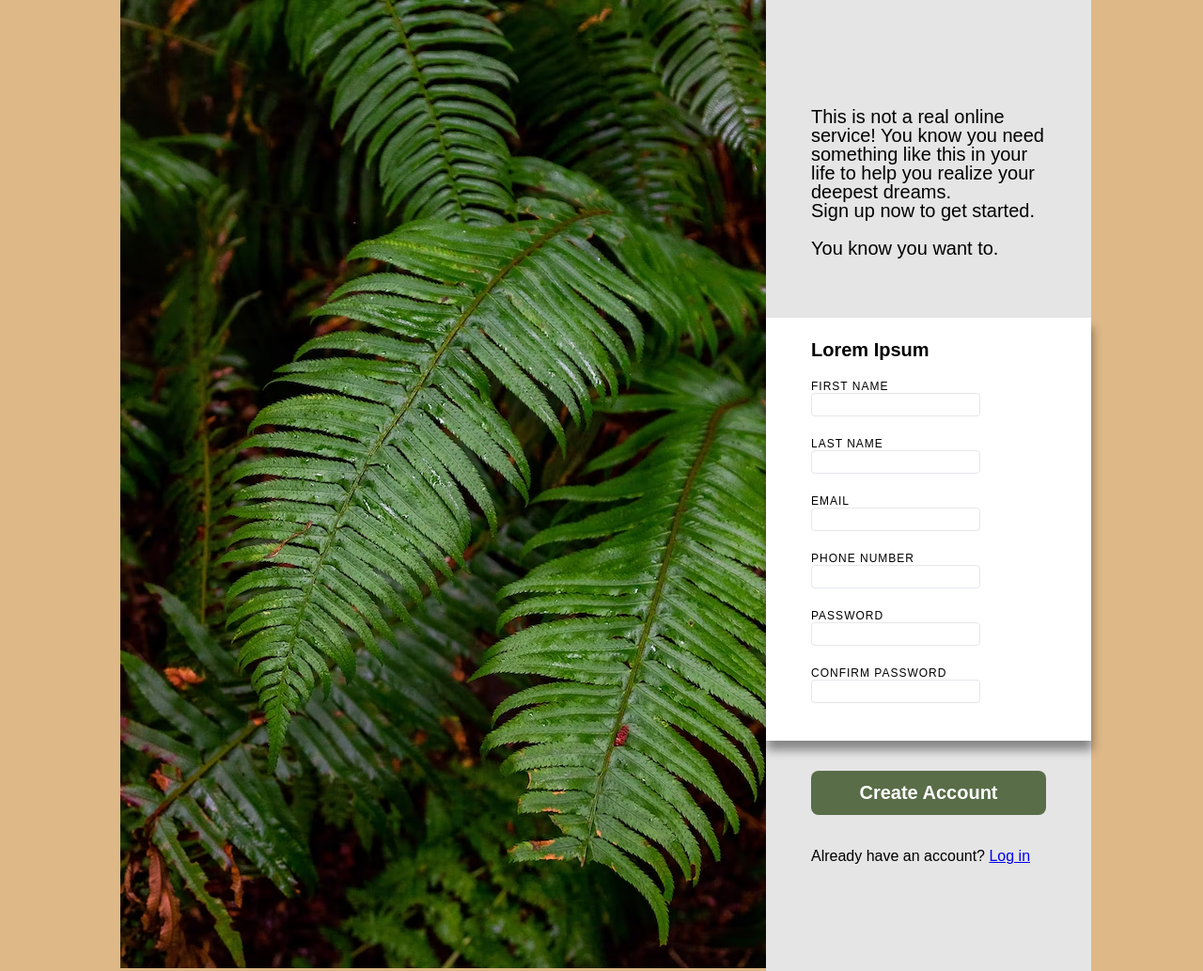
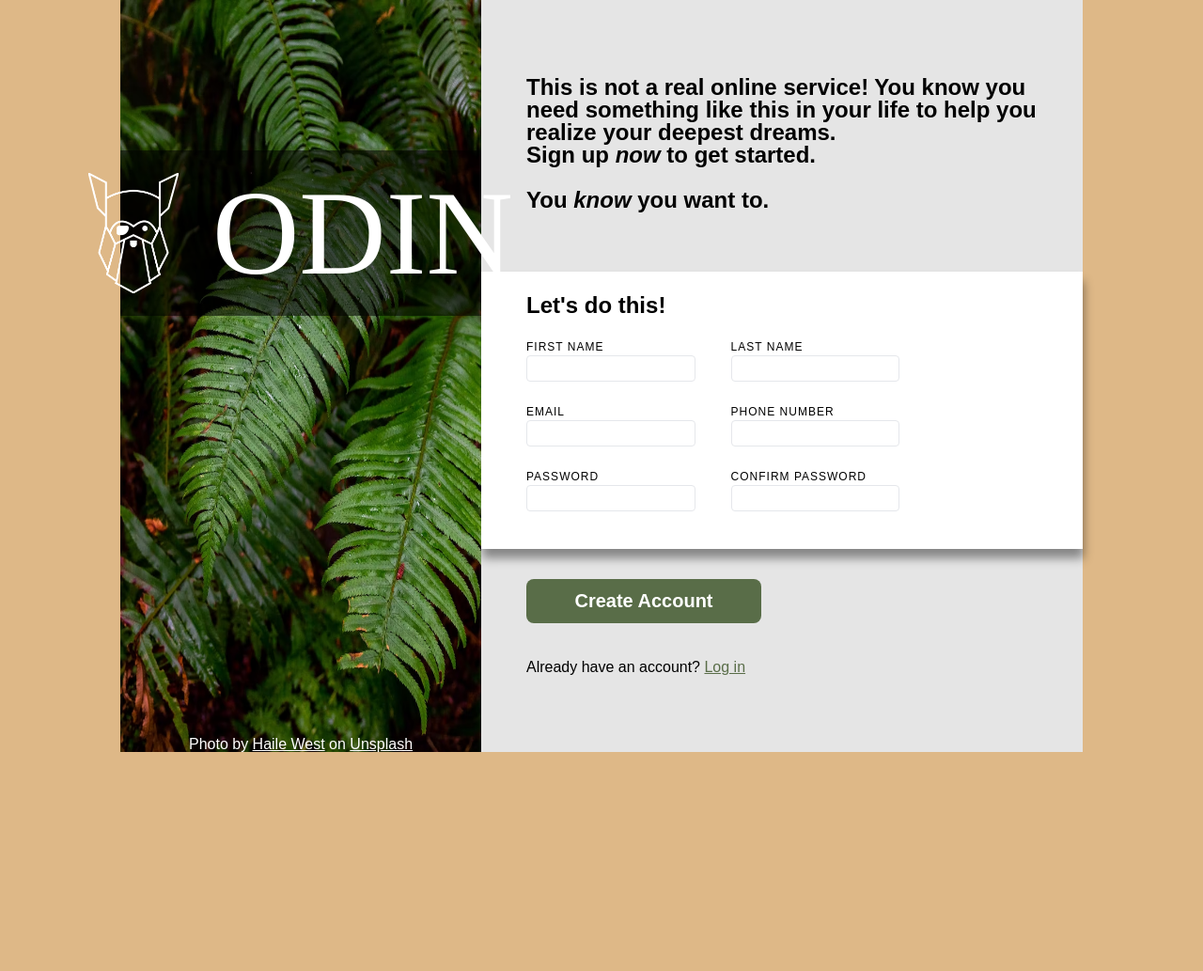
Before and after one commit to cloudsoul8/sign-up-form, a plain HTML site: page index.html in a window 1280 px wide. Shown: the whole page at 94% size. After the commit the page ends 800 px from the top, so only its background shows below. Drawn offline with Linux system fonts and the light colour scheme.

Commit message:
add components to img-container

```diff
--- a/index.html
+++ b/index.html
@@ -13,6 +13,14 @@
     <main>
         <div id="img-container">
             <img src="imgs/leftside.avif">
+            <div id="logo-container">
+                <img src="imgs/odin-lined.png">
+                <p>ODIN</p>
+            </div>
+
+            <div id="credits">
+                <p>Photo by <u>Haile West</u> on <u>Unsplash</u></p>
+            </div>
         </div>
 
         <div id="content-container">
@@ -23,44 +31,44 @@
             </div>
 
             <div id="form-box-container">
-                <span id="form-title">Lorem Ipsum</span>
+                <span id="form-title">Let's do this!</span>
 
-                <form action="/" method="post" id="form-container">
+                <form action="#" method="post" id="form-container">
                     <div class="input-box">
                         <label for="first-name">FIRST NAME</label><br>
-                        <input type="text" id="first-name" class="text-input">
+                        <input type="text" id="first-name" class="text-input" required>
                     </div>
 
                     <div class="input-box">
                         <label for="last-name">LAST NAME</label><br>
-                        <input type="text" id="last-name" class="text-input">
+                        <input type="text" id="last-name" class="text-input" required>
                     </div>
 
                     <div class="input-box">
                         <label for="email">EMAIL</label><br>
-                        <input type="text" id="email" class="text-input">
+                        <input type="email" id="email" class="text-input" required>
                     </div>
 
                     <div class="input-box">
                         <label for="phone-number"">PHONE NUMBER</label><br>
-                        <input type="text" id="phone-number" class="text-input">
+                        <input type="text" id="phone-number" class="text-input" pattern="[0-9]*">
                     </div>
 
                     <div class="input-box-password">
                         <label for="password">PASSWORD</label><br>
-                        <input type="password" id="password" class="text-input">
+                        <input type="password" id="password" class="text-input" minlength="8" maxlength="32" required>
                     </div>
 
                     <div class="input-box-password">
                         <label for="confirm-password">CONFIRM PASSWORD</label><br>
-                        <input type="password" id="confirm-password" class="text-input">
+                        <input type="password" id="confirm-password" class="text-input" required>
                     </div>
 
                 </form>
             </div>
 
             <div id="bottom-container">
-                <button id="create-btn">Create Account</button><br>
+                <button id="create-btn" type="submit" form="form-container">Create Account</button><br>
                 <span>Already have an account? <a href="some.html">Log in</a></span>
             </div>
         </div>
--- a/styles/styles.css
+++ b/styles/styles.css
@@ -4,7 +4,7 @@
 
 body {
     font-family: Arial, Helvetica, sans-serif;
-    font-size: 20px;
+    font-size: 24px;
     background-color:burlywood;
 
     display:flex;
@@ -12,11 +12,63 @@ body {
 }
 
 main {
+    display: flex;
     width: 80vw;
+    height: 100vh;
+    justify-content: center;
+}
+
+#top-container > p {
+    font-weight: bold;
+}
+
+#img-container {
+    flex: 3;
     display: flex;
+    position: relative;
+}
+
+#img-container > img {
+    width: 100%;
+}
+
+#logo-container {
+    position: absolute;
+    top: 20%;
+    height: 16%;
+    width: 100%;
+
+    display: flex;
+    justify-content: center;
+    align-items: center;
+    padding: 24px 0px;
+
+    background-color: rgba(0,0,0,0.54);
+    font-family: 'Norse';
+    font-size: bold;
+    color: white;
+    font-size: 128px;
+    column-gap: 36px;
+}
+
+#logo-container > img {
+    height: 100%;
+}
+
+#credits {
+    position: absolute;
+    bottom: 0;
+    width: 100%;
+
+    display: flex;
+    justify-content: center;
+
+    color: white;
+    font-size: 16px;
 }
 
 #content-container {
+    flex: 5;
     display: flex;
     flex-direction: column;
     justify-content: center;
@@ -52,6 +104,7 @@ main {
     padding: 4px 12px;
     border-radius: 4px;
     width: 12vw;
+    font-size: 16px;
 }
 
 .text-input:focus {
@@ -63,6 +116,9 @@ main {
     flex: 50%;
 }
 
+.input-box-password:invalid {
+    border: 2px solid red;
+}
 #bottom-container > span {
     font-size: 16px;
 }
@@ -86,3 +142,11 @@ label {
     font-size: 12px;
     letter-spacing: 1px;
 }
+
+i {
+    font-style: italic;
+}
+
+a {
+    color: #596D48;
+}
```
Also changed, not shown: imgs/odin-lined.png (added).
